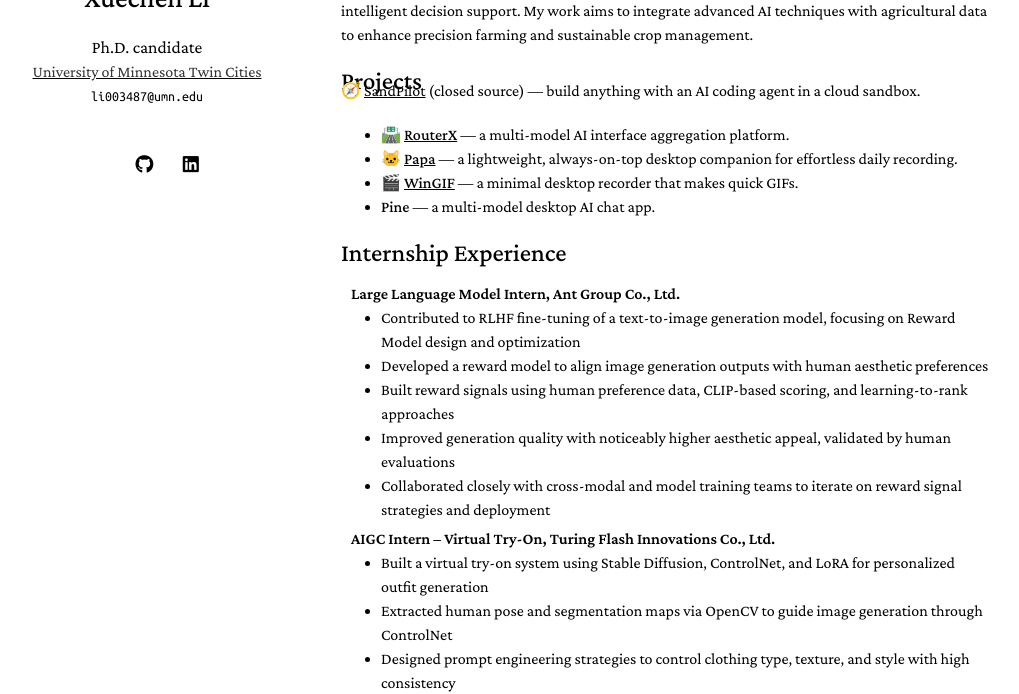
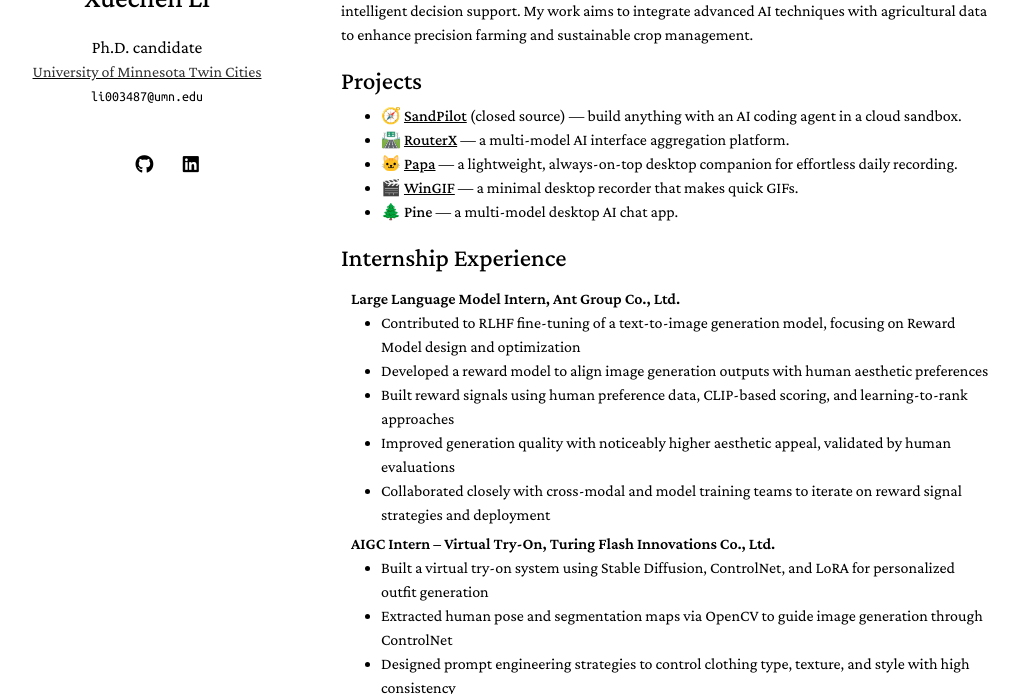
Before and after one commit to dbcopper/dbcopper.github.io, a Jekyll site: the page built from index.md, in a window 1280 px wide and 900 px high, cut to the strip 206-900 px from the top of the window. Shown: the whole strip, without its empty margins (129-1148 px from the left). Built offline with Jekyll 4.4.1, drawn with Linux system fonts in a browser that asks for light colours; a style sheet for code colours, icons or effects is not loaded; our own code applies the rules of GitHub Pages for plain Markdown files.

Commit message:
Fix projects list layout

```diff
--- a/_includes/projects.md
+++ b/_includes/projects.md
@@ -1,10 +1,9 @@
-<h2 id="projects" style="margin: 2px 0px -15px;">Projects</h2>
-
-<p>🧭 <a href="https://sandpilot.pages.dev">SandPilot</a> (closed source) — build anything with an AI coding agent in a cloud sandbox.</p>
+<h2 id="projects" style="margin: 2px 0px 10px;">Projects</h2>
 
 <ul>
+  <li>🧭 <strong><a href="https://sandpilot.pages.dev">SandPilot</a></strong> (closed source) — build anything with an AI coding agent in a cloud sandbox.</li>
   <li>🛣️ <strong><a href="https://github.com/dbcopper/RouterX">RouterX</a></strong> — a multi-model AI interface aggregation platform.</li>
   <li>🐱 <strong><a href="https://github.com/dbcopper/Papa">Papa</a></strong> — a lightweight, always-on-top desktop companion for effortless daily recording.</li>
   <li>🎬 <strong><a href="https://github.com/dbcopper/WinGIF">WinGIF</a></strong> — a minimal desktop recorder that makes quick GIFs.</li>
-  <li><strong>Pine</strong> — a multi-model desktop AI chat app.</li>
+  <li>🌲 <strong>Pine</strong> — a multi-model desktop AI chat app.</li>
 </ul>
```
